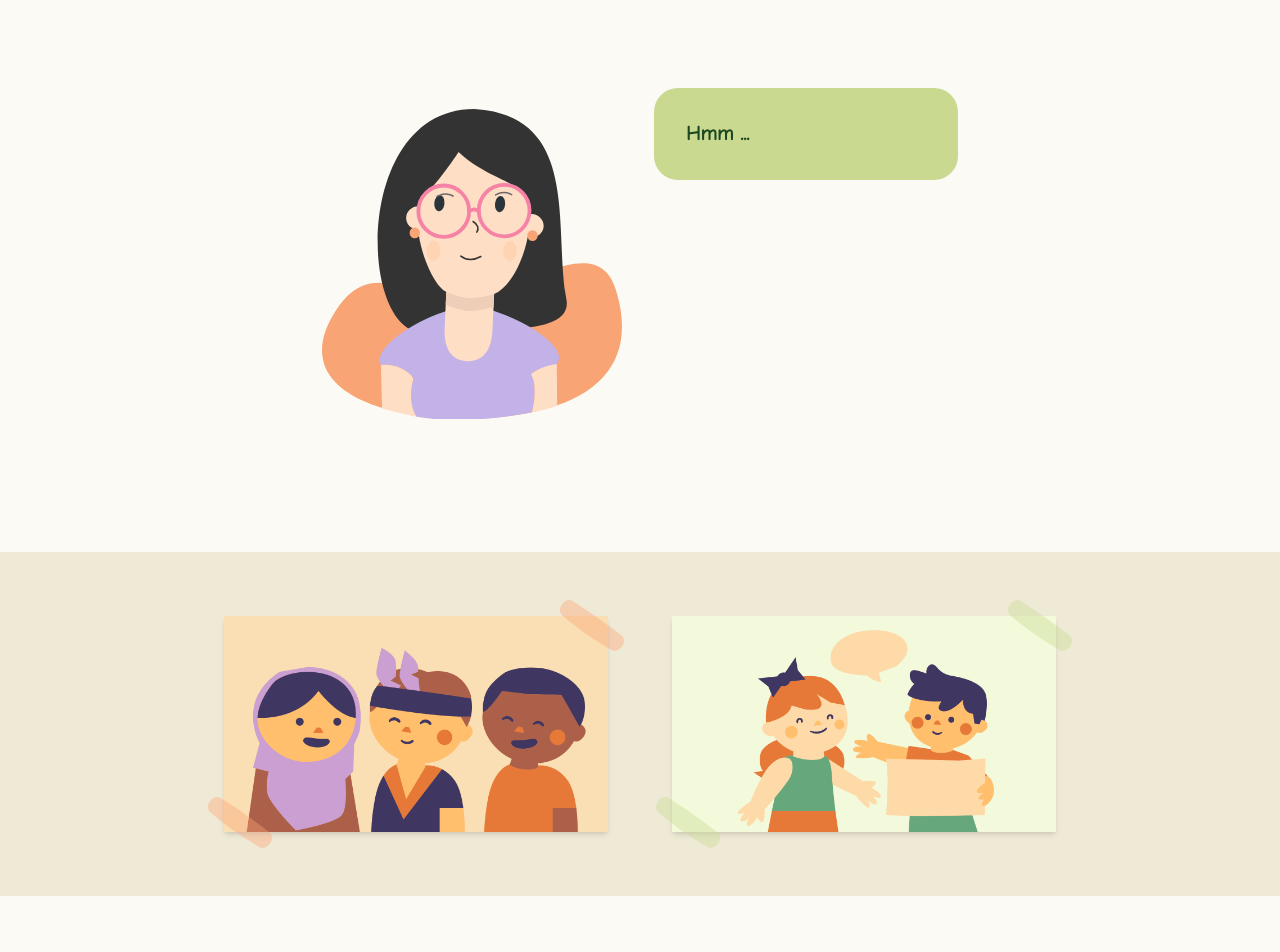
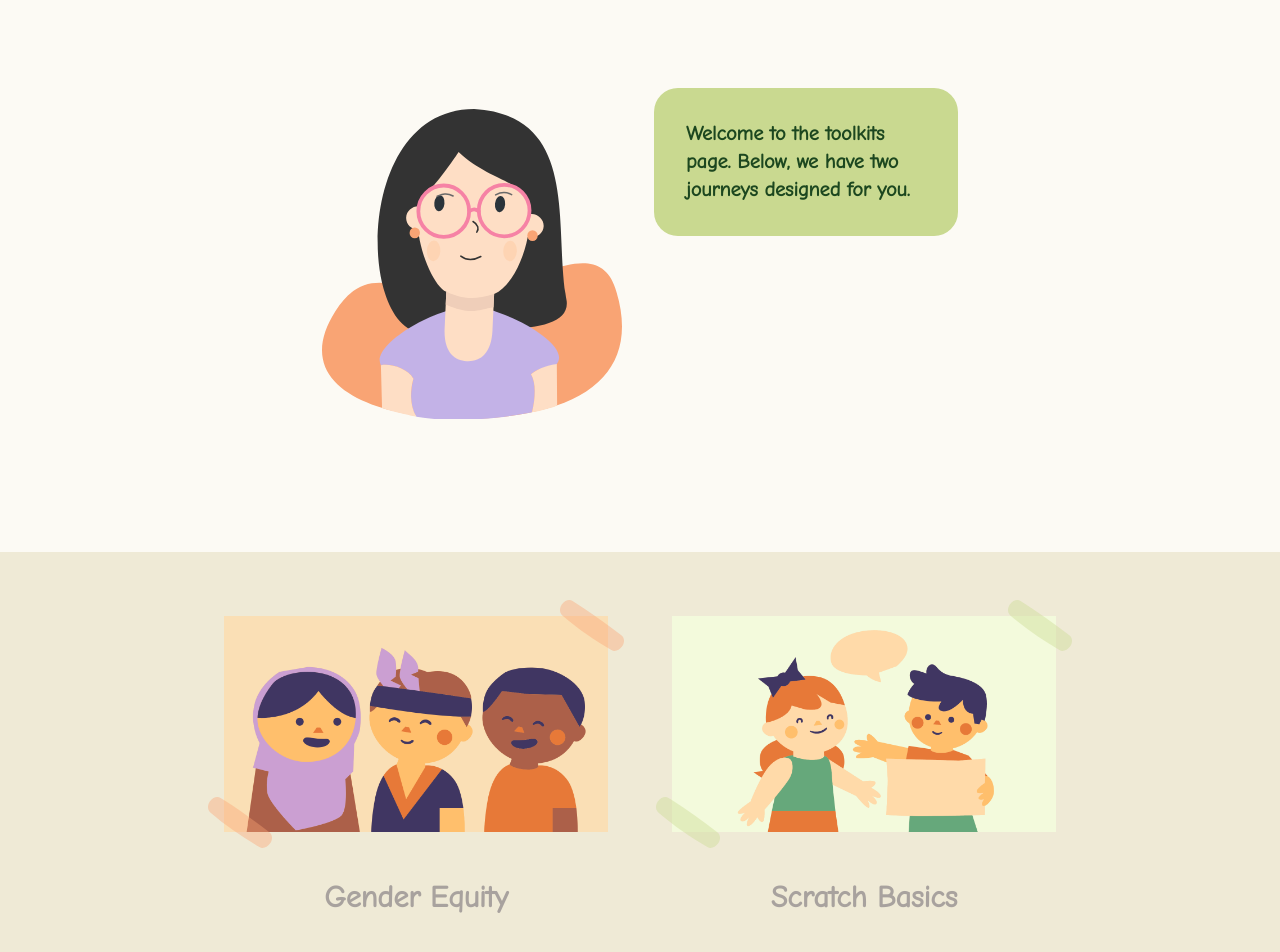
Before and after one commit to questworthy/scratch-whiz, a SvelteKit app: page /toolkits in a window 1280 px wide. Shown: the part 216-1168 px from the top of the page. Before the commit the page ends 1112 px from the top, so only its background shows below. Built offline with nearby package versions, Linux system fonts and the light colour scheme.

Commit message:
polishes toolkits page

```diff
--- a/src/lib/components/Avataar.svelte
+++ b/src/lib/components/Avataar.svelte
@@ -49,12 +49,6 @@
 			<svg
 				transition:scale={{ duration: 500, easing: backOut }}
 				role="img"
-				on:mouseenter={() => {
-					smile = true;
-				}}
-				on:mouseleave={() => {
-					smile = false;
-				}}
 				width="100%"
 				height="100%"
 				viewBox="0 0 1583.3509 1640.81"
--- a/src/lib/components/Bubble.svelte
+++ b/src/lib/components/Bubble.svelte
@@ -1,5 +1,8 @@
 <script>
 	export let message = 'Hmm ...';
+	export let color = '#C9D990';
+	export let text = '#1C471F';
+
 	import { onMount } from 'svelte';
 
 	let hidden = false;
@@ -16,7 +19,8 @@
 <div class="p-2 m-2 w-80">
 	{#if hidden}
 		<p
-			class="p-8 rounded-3xl bg-lightGreen text-darkGreen text-xl font-bold"
+			style="background-color:{color}; color:{text};"
+			class="p-8 rounded-3xl text-xl font-bold"
 			transition:scale={{ duration: 500, easing: backOut }}
 		>
 			{message}
--- a/src/lib/components/Photo.svelte
+++ b/src/lib/components/Photo.svelte
@@ -2,9 +2,10 @@
 	export let src = '/equity.png';
 	export let alt = '';
 	export let color = '#333';
+	export let label = 'Caption';
 </script>
 
-<div class=" relative m-8">
+<div class="relative m-8">
 	<div class="absolute w-16 -top-4 -right-4">
 		<svg
 			width="100%"
@@ -23,7 +24,7 @@
 		</svg>
 	</div>
 
-	<img class="w-96 shadow-md" {src} {alt} />
+	<img class="w-96 hover:shadow-xl transition-all duration-200" {src} {alt} />
 
 	<div class="absolute w-16 -left-4 -bottom-4">
 		<svg
@@ -43,3 +44,4 @@
 		</svg>
 	</div>
 </div>
+<p class="m-8 p-4 text-3xl text-center text-stone-400 font-bold">{label}</p>
--- a/src/routes/toolkits/+page.svelte
+++ b/src/routes/toolkits/+page.svelte
@@ -3,31 +3,47 @@
 	import Bubble from '$lib/components/Bubble.svelte';
 	import Photo from '$lib/components/Photo.svelte';
 
-	let message = 'Hmm ...';
+	let smile = false;
+
+	let message = 'Welcome to the toolkits page. Below,  we have two journeys designed for you.';
+	let color = '#C9D990';
+	let text = '#1C471F';
 </script>
 
 <div class="mt-40 flex flex-col items-center gap-24">
 	<div class="flex h-96">
-		<Avataar />
-		<Bubble {message} />
+		<Avataar {smile} />
+		<Bubble {message} {color} {text} />
 	</div>
 	<div class="w-full bg-[#efead6] p-8">
 		<div class="flex justify-center items-center">
 			<a
-				href="/scratch"
+				href="/gender"
 				on:mouseenter={() => {
-					message = 'I see you are chosing gender equity.';
+					message =
+						'Explore gender equity with Scratch! Discover why treating everyone fairly is super important!';
+					smile = true;
+				}}
+				on:mouseleave={() => {
+					message = 'Welcome to the toolkits page. Below,  we have two journeys designed for you.';
+					smile = false;
 				}}
 			>
-				<Photo src="/equity.png" color="#F9A474" />
+				<Photo src="/equity.png" color="#F9A474" label="Gender Equity" />
 			</a>
 			<a
 				href="/scratch"
 				on:mouseenter={() => {
-					message = 'I see you are chosing scratch basics.';
+					message =
+						"Don't know scratch ? No problemo. Let's dive in and start from the basics. We'll learn together!";
+					smile = true;
+				}}
+				on:mouseleave={() => {
+					message = 'Welcome to the toolkits page. Below,  we have two journeys designed for you.';
+					smile = false;
 				}}
 			>
-				<Photo src="/scratch.png" color="#C9D990" />
+				<Photo src="/scratch.png" color="#C9D990" label="Scratch Basics" />
 			</a>
 		</div>
 	</div>
```
